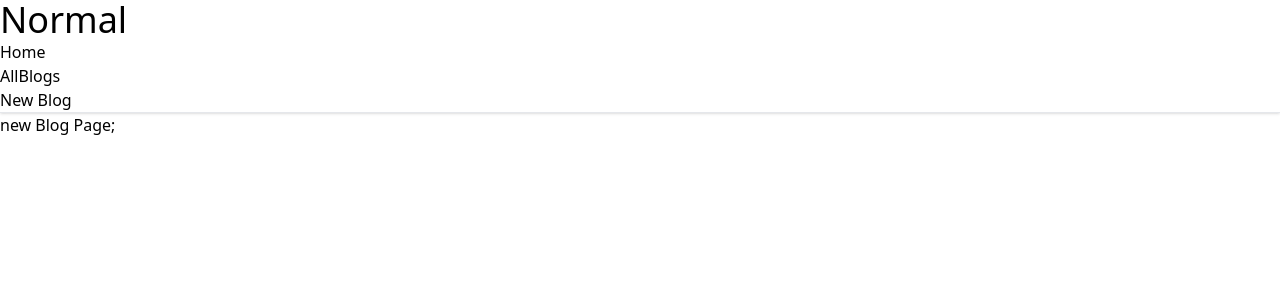
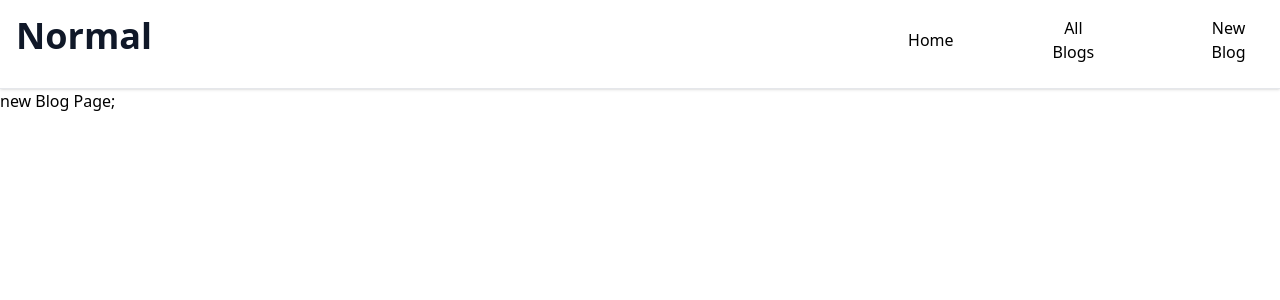
Before and after one commit to Mohfazam/Normal, a React (Vite) app in the folder Frontend/: page /newBlogs in a window 1280 px wide. Shown: the top 300 px of the page. Built offline with nearby package versions, Linux system fonts and the light colour scheme.

Commit message:
navBar Structure 4

```diff
--- a/Frontend/src/Components/Navbar.tsx
+++ b/Frontend/src/Components/Navbar.tsx
@@ -1,16 +1,16 @@
 export const Navbar = () => {
     return (
-        <div className="sticky top-0 z-50 w-full bg-white border-b border-gray-200 shadow-sm">
-            <div>
-                <h1 className="text-4xl">Normal</h1>
+        <div className="sticky top-0 z-50 w-full bg-white border-b border-gray-200 shadow-sm p-4 pb-6">
+            <div className="flex">
+                <h1 className="text-4xl w-4xl text-gray-900 font-bold">Normal</h1>
 
-                <div>
+                <div className="flex gap-22 justify-between items-center">
                     <div>
                         <button>Home</button>
                     </div>
 
                     <div>
-                        <button>AllBlogs</button>
+                        <button>All Blogs</button>
                     </div>
 
                     <div>
```
